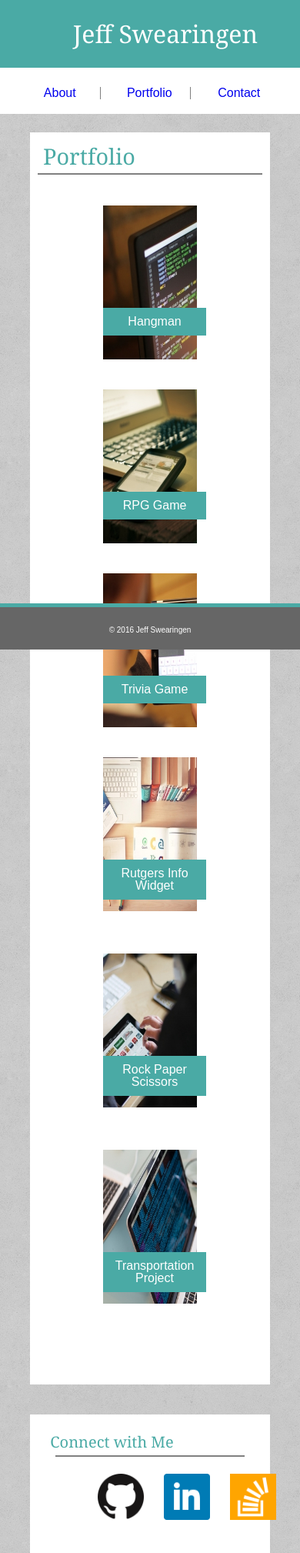
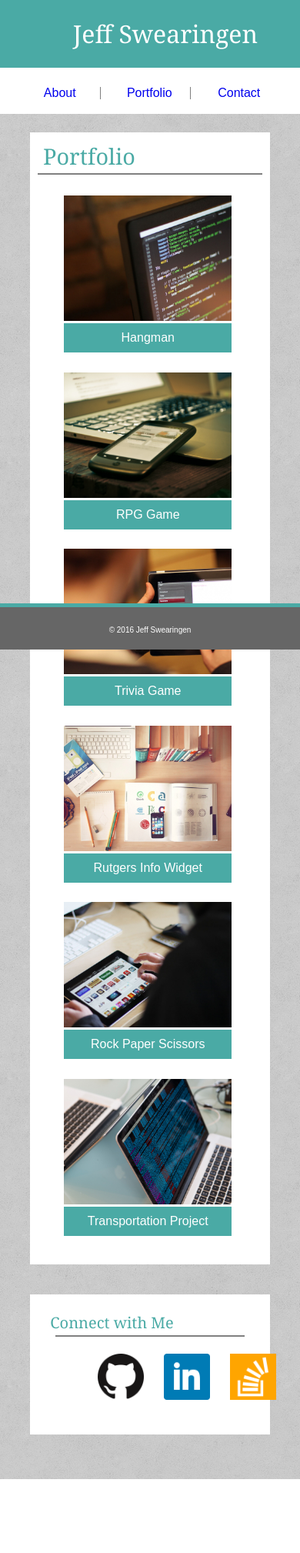
Before and after one commit to jeffswearingen/Responsive-Portfolio, a PHP site: page /portfolio.html in a window 390 px wide. Shown: the top 2018 px of the page at 77% size. After the commit the page ends 1922 px from the top, so only its background shows below. Run offline with PHP 8.4, Linux system fonts and the light colour scheme.

Commit message:
modify css on portfolio for responsiveness

```diff
--- a/assets/css/style.css
+++ b/assets/css/style.css
@@ -132,10 +132,11 @@ h1 {
 	color: white;
 	background-color: #4aaaa5;
 	text-align: center;
-	padding: 10px;
-	bottom: 70px;
-	width: 180px;
+	padding: 5%;
+	bottom: 25%;
+	width: 90%;
 	position: relative;
+/*	border: 1px solid red; */
 }
 
 .body_content {
@@ -155,7 +156,7 @@ h1 {
 	bottom: 50px;
 }*/
 
-.portfolio-right {
+/*.portfolio-right {
 	position: relative;
 	left: 230px;
 	display: inline;
@@ -165,7 +166,7 @@ h1 {
 .portfolio-new-line {
 	clear: both;
 }
-
+*/
 /* .about {
 	position: relative;
 	bottom: 38px;
@@ -216,10 +217,9 @@ h1 {
 }
 
 .portfolio-items-pictures {
-	margin: 40px;
+	margin: 5%;
 	overflow: auto;
-	padding-left: 45px;
-	padding-right: 45px;
+	padding-left: 5%;
 }
 
 .aside-icons {
@@ -309,7 +309,7 @@ h1 {
 	font-size:15px;
 	padding: 10px 20px 10px 20px;
 }
-
+/*
 .portfolio-a {
 	float: left;
 	margin: auto;
@@ -341,12 +341,30 @@ h1 {
 	float: right;
 	margin-left: 40px;
 }
+*/
+.p-item {
+	float: left;
+	display: inline-block;
+	padding: 5%;
+	width: 40%;
+/*	max-width: 35%;
+	height: auto; */
+}
+
+.p-item img {
+	max-width: 100%;
+	height: auto;
+}
 .about {
 	border-right: 1px solid gray;
 }
 
 .portfolio {
 	border-right: 1px solid gray;
+}
+
+.maincontent ul.portfolio-items-pictures {
+	margin-left: 2.5%;
 }
 /*
   =====================================
@@ -626,7 +644,13 @@ h1 {
 	}
 
 	.portfolio-inset {
-		width: 93.5%;
-		margin: 0;
+/*		width: 93.5%;
+		margin: 0; */
+
+	}
+
+	.p-item {
+		width: 85%;
+		margin-left: 0%;
 	}
 }
--- a/portfolio.html
+++ b/portfolio.html
@@ -28,37 +28,37 @@
 			<section class="maincontent portfolio-items">
 				<h1 class="heading-font page-header">Portfolio</h1>
 				<div class="h_line"></div>
-				<section class="portfolio-items-pictures other-fonts">
-					<section class="portfolio-a">
-						<a href="#"><img alt="Hangman" src="assets/images/placeimg_200_200_tech.jpg" width=200 height=200></a>
+				<ul class="portfolio-items-pictures other-fonts">
+					<li class="p-item portfolio-a">
+						<a href="#"><img alt="Hangman" src="assets/images/placeimg_640_480_tech.jpg" width=640 height=480></a>
 						<h3 class="portfolio-inset">Hangman</h3>
-					</section>
+					</li>
 
-					<section class="portfolio-b">
-						<a href="#"><img alt="RPG Game" src="assets/images/placeimg_200_200_tech1.jpg" width=200 height=200></a>
+					<li class="p-item portfolio-b">
+						<a href="#"><img alt="RPG Game" src="assets/images/placeimg_640_480_tech1.jpg" width=640 height=480></a>
 						<h3 class="portfolio-inset">RPG Game</h3>
-					</section>
+					</li>
 
-					<section class="portfolio-c">
-						<a href="#"><img alt="Trivia Game" src="assets/images/placeimg_200_200_tech2.jpg" width=200 height=200></a>
+					<li class="p-item portfolio-c">
+						<a href="#"><img alt="Trivia Game" src="assets/images/placeimg_640_480_tech2.jpg" width=640 height=480></a>
 						<h3 class="portfolio-inset">Trivia Game</h3>
-					</section>
+					</li>
 
-					<section class="portfolio-d">
-						<a href="#"><img alt="Rutgers Info Widget" src="assets/images/placeimg_200_200_tech3.jpg" width=200 height=200></a>
+					<li class="p-item portfolio-d">
+						<a href="#"><img alt="Rutgers Info Widget" src="assets/images/placeimg_640_480_tech3.jpg" width=640 height=480></a>
 						<h3 class="portfolio-inset">Rutgers Info Widget</h3>
-					</section>
+					</li>
 
-					<section class="portfolio-e">
-						<a href="#"><img alt="Rock Paper Scissors" src="assets/images/placeimg_200_200_tech4.jpg" width=200 height=200></a>
+					<li class="p-item portfolio-e">
+						<a href="#"><img alt="Rock Paper Scissors" src="assets/images/placeimg_640_480_tech4.jpg" width=640 height=480></a>
 						<h3 class="portfolio-inset">Rock Paper Scissors</h3>
-					</section>
+					</li>
 
-					<section class="portfolio-f">
-						<a href="#"><img alt="Transportation Project" src="assets/images/placeimg_200_200_tech5.jpg" width=200 height=200></a>
+					<li class="p-item portfolio-f">
+						<a href="#"><img alt="Transportation Project" src="assets/images/placeimg_640_480_tech5.jpg" width=640 height=480></a>
 						<h3 class="portfolio-inset">Transportation Project</h3>
-					</section>
-				</section>
+					</li>
+				</ul>
 			</section>
 
 			<aside class="aside-icons">
```
Also changed, not shown: assets/images/placeimg_640_480_tech.jpg (added), assets/images/placeimg_640_480_tech1.jpg (added), assets/images/placeimg_640_480_tech2.jpg (added), assets/images/placeimg_640_480_tech3.jpg (added), assets/images/placeimg_640_480_tech4.jpg (added), assets/images/placeimg_640_480_tech5.jpg (added), 2 other files.
